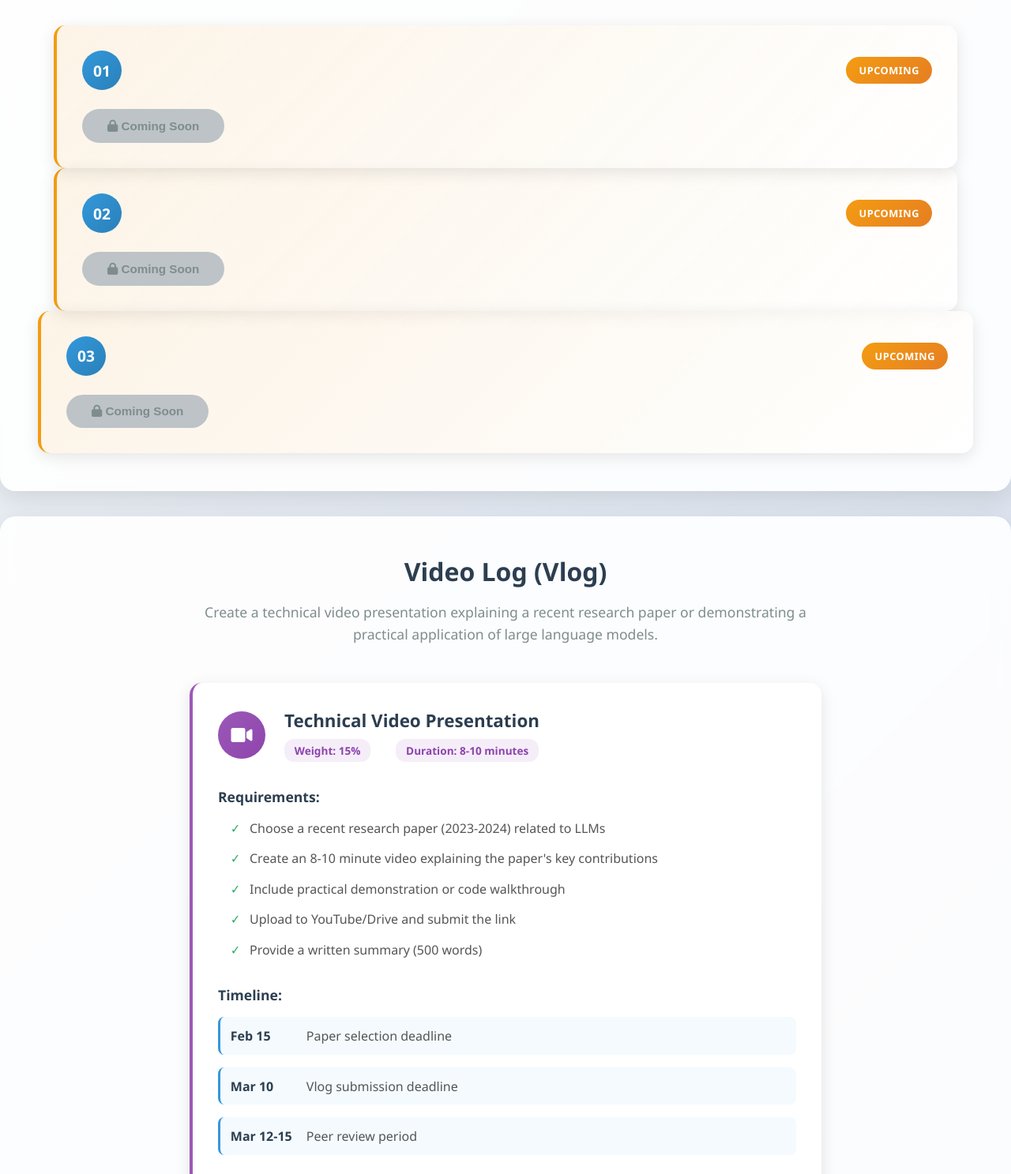
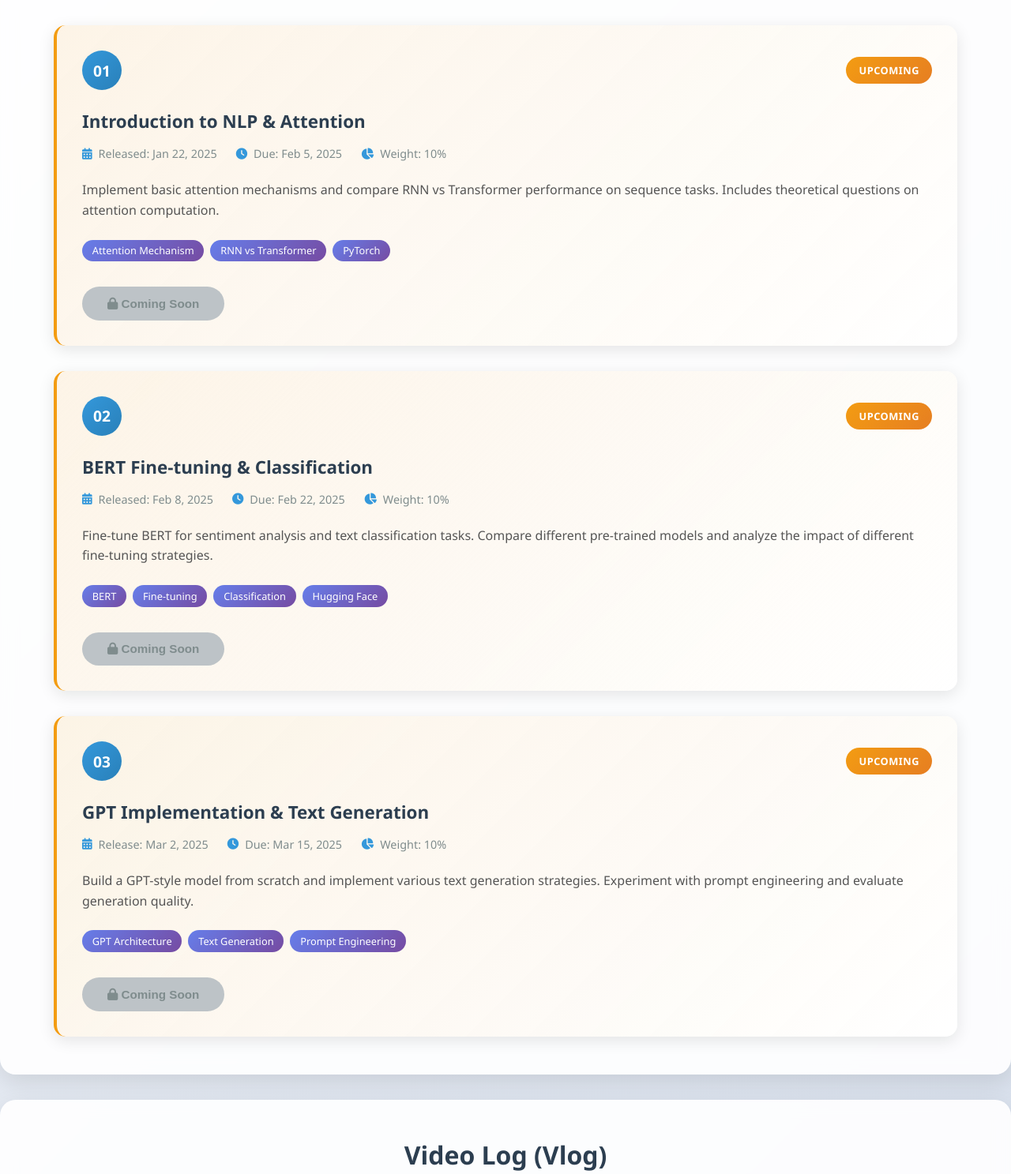
Before and after one commit to plaban/fllm-aut25, a plain HTML site: page assignments.html in a window 1280 px wide. Shown: the part 800-2287 px from the top of the page at 79% size. Drawn offline with Linux system fonts and the light colour scheme.

Commit message:
updated assignemnt

```diff
--- a/assignments.html
+++ b/assignments.html
@@ -85,7 +85,7 @@
                         <!-- <div class="assignment-status released">Upcoming</div> -->
                     </div>
 
-                    <!-- <div class="assignment-content">
+                    <div class="assignment-content">
                         <h3>Introduction to NLP & Attention</h3>
                         <div class="assignment-meta">
                             <div class="meta-item">
@@ -109,7 +109,7 @@
                             <span class="topic-tag">Attention Mechanism</span>
                             <span class="topic-tag">RNN vs Transformer</span>
                             <span class="topic-tag">PyTorch</span>
-                        </div> -->
+                        </div>
 
                         <div class="assignment-actions">
                             <button class="btn btn-disabled" disabled>
@@ -139,7 +139,7 @@
                         <!-- <div class="assignment-status released">Upcoming</div> -->
                     </div>
 
-                    <!-- <div class="assignment-content">
+                    <div class="assignment-content">
                         <h3>BERT Fine-tuning & Classification</h3>
                         <div class="assignment-meta">
                             <div class="meta-item">
@@ -164,7 +164,7 @@
                             <span class="topic-tag">Fine-tuning</span>
                             <span class="topic-tag">Classification</span>
                             <span class="topic-tag">Hugging Face</span>
-                        </div> -->
+                        </div>
 
                         <div class="assignment-actions">
                             <button class="btn btn-disabled" disabled>
@@ -192,7 +192,7 @@
                         <div class="assignment-status upcoming">Upcoming</div>
                     </div>
 
-                    <!-- <div class="assignment-content">
+                    <div class="assignment-content">
                         <h3>GPT Implementation & Text Generation</h3>
                         <div class="assignment-meta">
                             <div class="meta-item">
@@ -216,7 +216,7 @@
                             <span class="topic-tag">GPT Architecture</span>
                             <span class="topic-tag">Text Generation</span>
                             <span class="topic-tag">Prompt Engineering</span>
-                        </div> -->
+                        </div>
 
                         <div class="assignment-actions">
                             <button class="btn btn-disabled" disabled>
```
